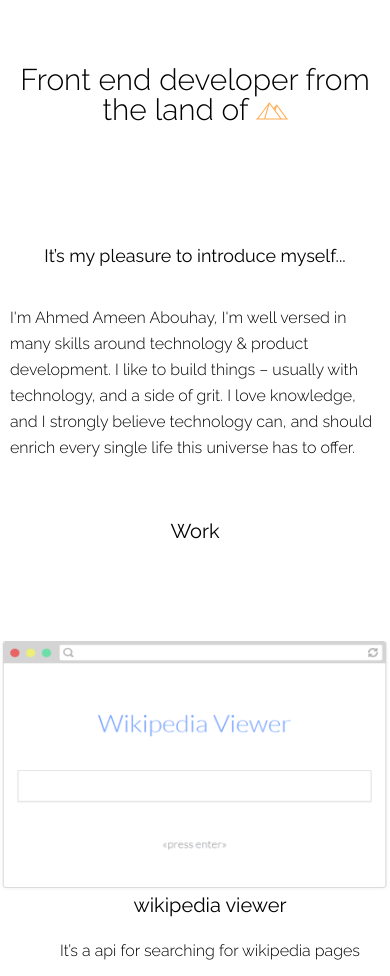
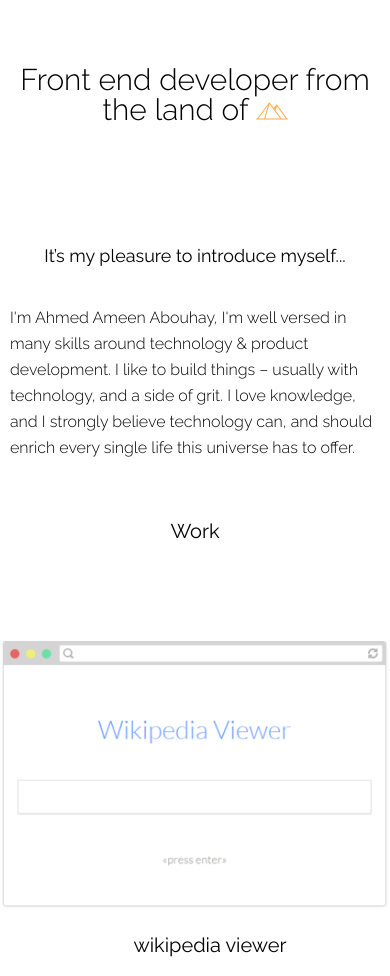
Before and after one commit to abohay/portfolio, a plain HTML site: page index.html in a window 390 px wide. Shown: the part 121-1097 px from the top of the page. Drawn offline with Linux system fonts and the light colour scheme.

Commit message:
Update main.css

```diff
--- a/main.css
+++ b/main.css
@@ -205,15 +205,25 @@ html {
 	}
 	.port-image{
 		width:100%;
+		margin-bottom:24px;
 	}
 	.port-image img{
-		max-height:251px;
+		max-height:294px;
+		max-width:425px;
+		display: block;
+		margin:0 auto;
 	}
 	.port-details{
 		width:100%;
 		text-align:center;
 	}
+	.port-details h6{
+		max-width:425px;
+		margin:0 auto;
+		margin-bottom:24px;
+	}
 	.port-button{
 		margin:0 auto;
 	}
+
 }
```
